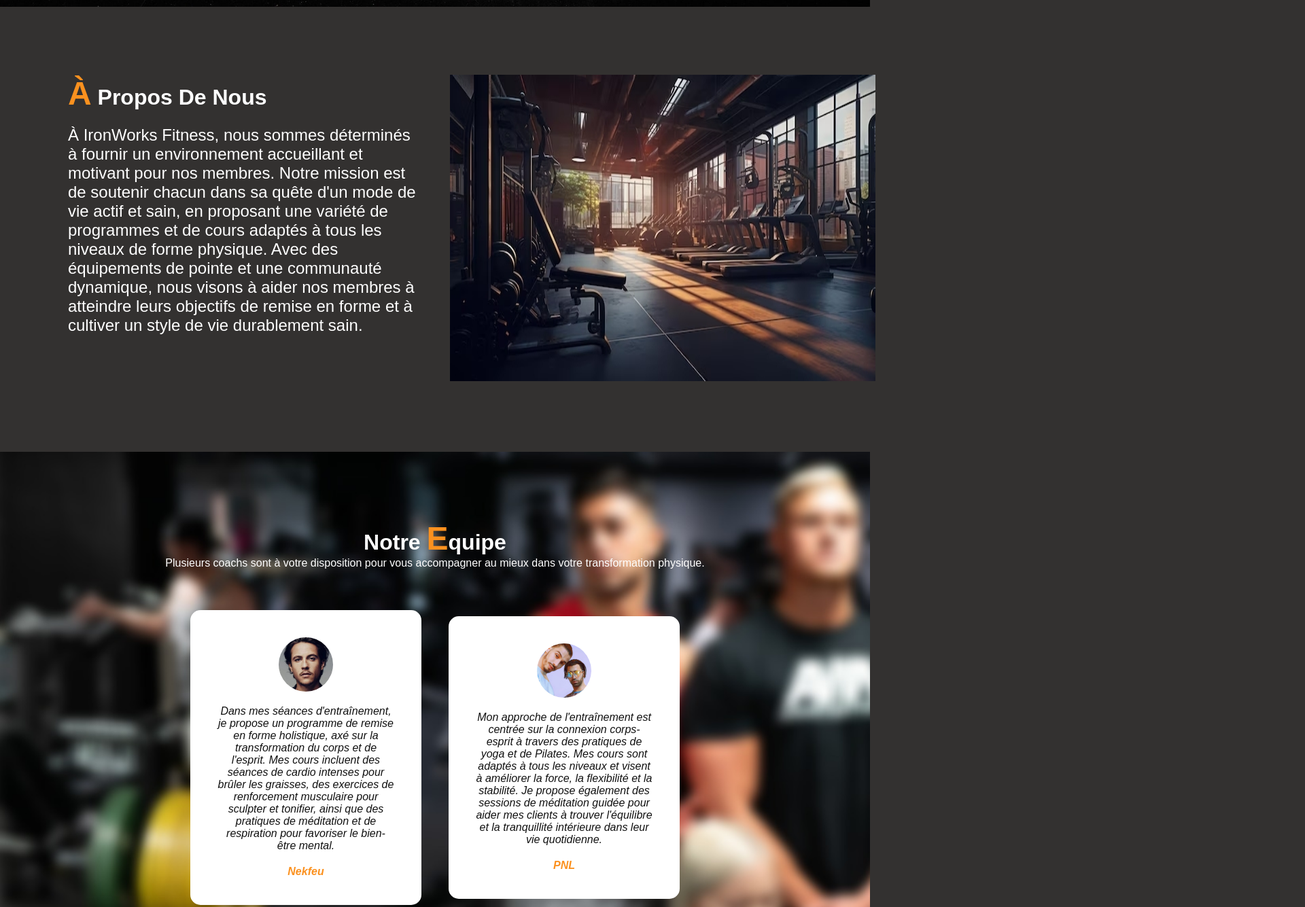
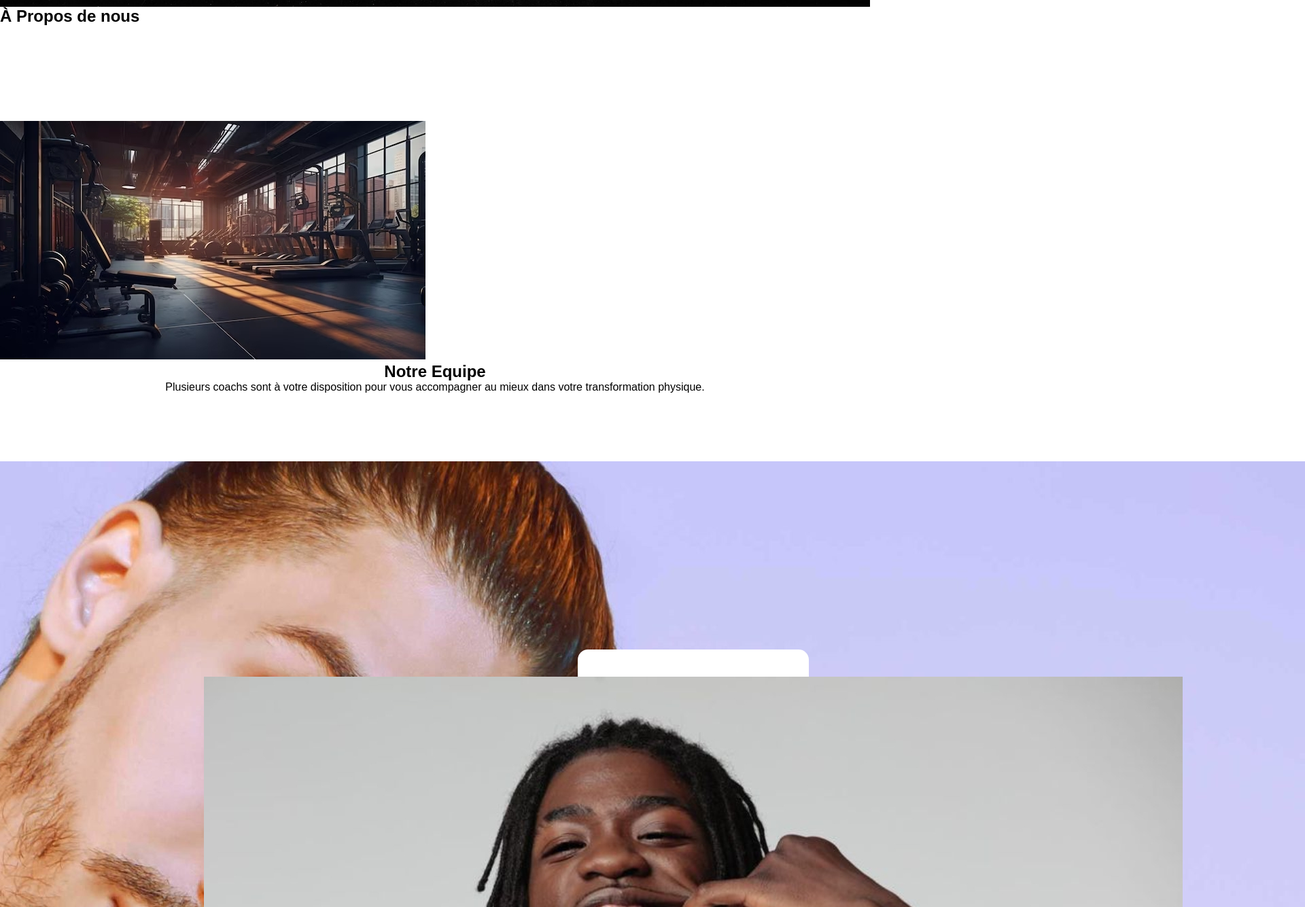
Before and after one commit to MahdiHellali/IronworkFitness, a plain HTML site: page index.html in a window 1280 px wide. Shown: the part 790-2125 px from the top of the page at 68% size, 1920 px wide, since content can reach past the window. Drawn offline with Linux system fonts and the light colour scheme.

Commit message:
Update style.css

```diff
--- a/style.css
+++ b/style.css
@@ -1,36 +1,14 @@
-
-*{
-    margin: 0px;
-    padding: 0px;
+* {
+    margin: 0;
+    padding: 0;
     box-sizing: border-box;
-    font-family: 'poppins', sans-serif;
-    scroll-behavior: smooth;
 }
 
-p{
-    font-weight: 300;
-    color: #111;
+body {
+    font-family: 'poppins', sans-serif;
 }
 
-
-
-
-
-.btn-reserve{
-    padding: 10px 20px;
-    background: #fb911f;
-   margin-top: -10px;
-   text-transform:uppercase ;
-}
-
-.btn-reserve:hover{
-    background: #d87710;
-    transition: ease-out;
-}
-
-
-
-.page1{
+.page1 {
     position: relative;
     width: 100%;
     min-height: 100vh;
@@ -41,21 +19,23 @@ p{
     background-size: cover;
 }
 
-.page1 .contenu{
+.page1 .contenu {
     max-width: 70%;
     text-align: center;
 }
-.page1 .contenu h2{
+
+.page1 .contenu h2 {
     color: #fff;
     font-size: 3em;
     text-transform: capitalize;
 }
-.contenu p:nth-child(2){
-    color: #ffff;
+
+.page1 .contenu p:nth-child(2) {
+    color: #fff;
     font-size: 1.2em;
 }
 
-.btn1{
+.btn1 {
     font-size: 1em;
     color: #fff;
     background: #fb911f;
@@ -69,61 +49,17 @@ p{
     margin-left: 10px;
 }
 
-
-.btn1:hover{
-letter-spacing: 4px;
-}
-body {background-color: rgb(51, 49, 48);}
-.section{
-    background-image: url(./images/backk.jpg);
-    background-size: cover;
-}
-section{
-    padding: 100px;
-}
-.row{
-    position: relative;
-    width: 100%;
-    display: flex;
-    justify-content: space-between;
-}
-.row .col50{
-    position: relative;
-    width: 48%;
-    justify-content: center;
-    align-items: center;
-
+.btn1:hover {
+    letter-spacing: 4px;
 }
 
-.row .col50 h2{
-    margin-bottom: 20px;
+.apropos p {
+    color: #fff;
+    font-size: 1.5em;
+    font-weight: 300;
 }
 
-.titre-texte{
-    color: hsl(0, 0%, 100%);
-    font-size: 2em;
-    font-weight: 300px;
-    text-transform: capitalize;
-}
-
-.titre-texte span{
-    color: #fb911f;
-    font-size: 1.5em;
-    font-weight: 700px;
-}
-.apropos p{
-    color: hsl(0, 0%, 100%);
-    font-size: 1.5em;
-    font-weight: 300px;
-}
-
-.row .col50 img{
-    height: 451px;
-    width: 626px;
-    position: relative;
-}
-
-.titre{
+.equipes .titre {
     display: flex;
     width: 100%;
     justify-content: center;
@@ -131,13 +67,7 @@ section{
     flex-direction: column;
 }
 
-
-.equipes{
-    background-image: url(./images/carousel-2.jpg);
-    background-size: cover;
-}
-
-.equipes .contenu{
+.equipes .contenu {
     display: flex;
     margin-top: 40px;
     width: 100%;
@@ -147,7 +77,7 @@ section{
     flex-direction: row;
 }
 
-.equipes .contenu .box{
+.equipes .contenu .box {
     width: 340px;
     margin: 20px;
     background: #fff;
@@ -158,45 +88,3 @@ section{
     border-radius: 15px;
     padding: 40px;
 }
-
-.equipes .contenu .box .imbox{
-    width: 80px;
-    height: 80px;
-    border-radius: 50px;
-    position: relative;
-    margin-bottom: 20px;
-    overflow: hidden;
-}
-
-.equipes .contenu .box .imbox img{
-    position: relative;
-    width: 100%;
-    height: 100%;
-    top:0;
-    left: 0;
-    object-fit: cover;
-    justify-content: center;
-    align-items: center;
-}
-
-.equipes .contenu .box .text{
-    text-align: center;
-    color: #666;
-    font-style: italic;
-}
-
-.equipes .contenu .box .text h3{
-    color: #fb911f;
-    margin-top: 20px;
-    font-size: 1em;
-    font-weight: 600;
-}
-
-.titre .titre-texte{
-    color: #fff;
-}
-
-.titre .titre-texte,
-.titre p{
-    color: #fff;
-}
```
